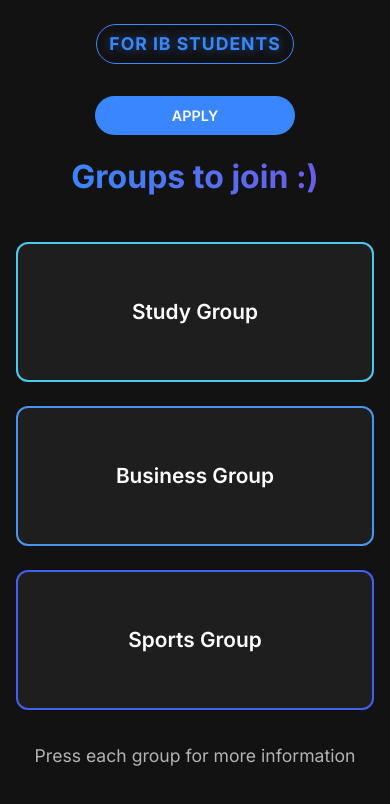
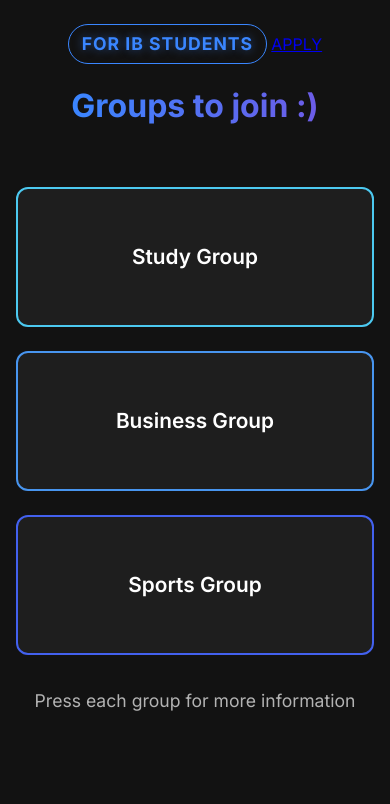
Before and after one commit to LopDaBop/SideQuestGroups, a plain HTML site: page index.html in a window 390 px wide. Drawn offline with Linux system fonts and the light colour scheme.

Commit message:
Update styles.css

```diff
--- a/css/styles.css
+++ b/css/styles.css
@@ -177,42 +177,3 @@ h1 {
     animation: fadeIn 0.6s ease-out forwards;
     opacity: 0;
 }
-
-header {
-    position: relative;
-    text-align: center;
-    margin-bottom: 2rem;
-}
-
-.apply-button {
-    position: absolute;
-    top: 1rem;
-    right: 1rem;
-    background: var(--accent-color);
-    color: white !important;
-    padding: 0.5rem 1.5rem;
-    border-radius: 30px;
-    text-decoration: none;
-    font-weight: 600;
-    font-size: 0.9rem;
-    transition: all 0.3s ease;
-}
-
-.apply-button:hover {
-    transform: translateY(-2px);
-    box-shadow: 0 4px 12px rgba(0, 0, 0, 0.2);
-}
-
-/* For mobile responsiveness */
-@media (max-width: 768px) {
-    .apply-button {
-        position: static;
-        display: block;
-        margin: 1rem auto;
-        max-width: 200px;
-    }
-}
-
-.group-button:nth-child(1) { animation-delay: 0.1s; }
-.group-button:nth-child(2) { animation-delay: 0.2s; }
-.group-button:nth-child(3) { animation-delay: 0.3s; }
```
